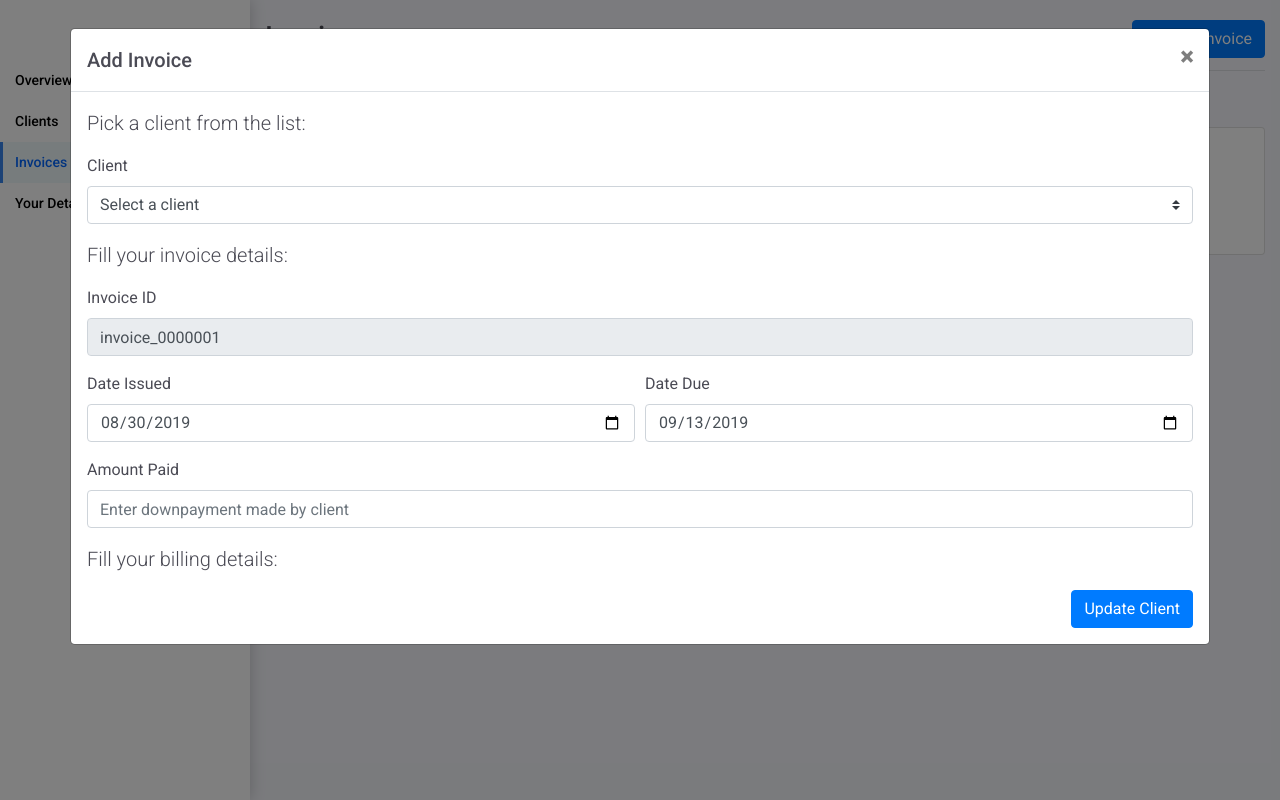
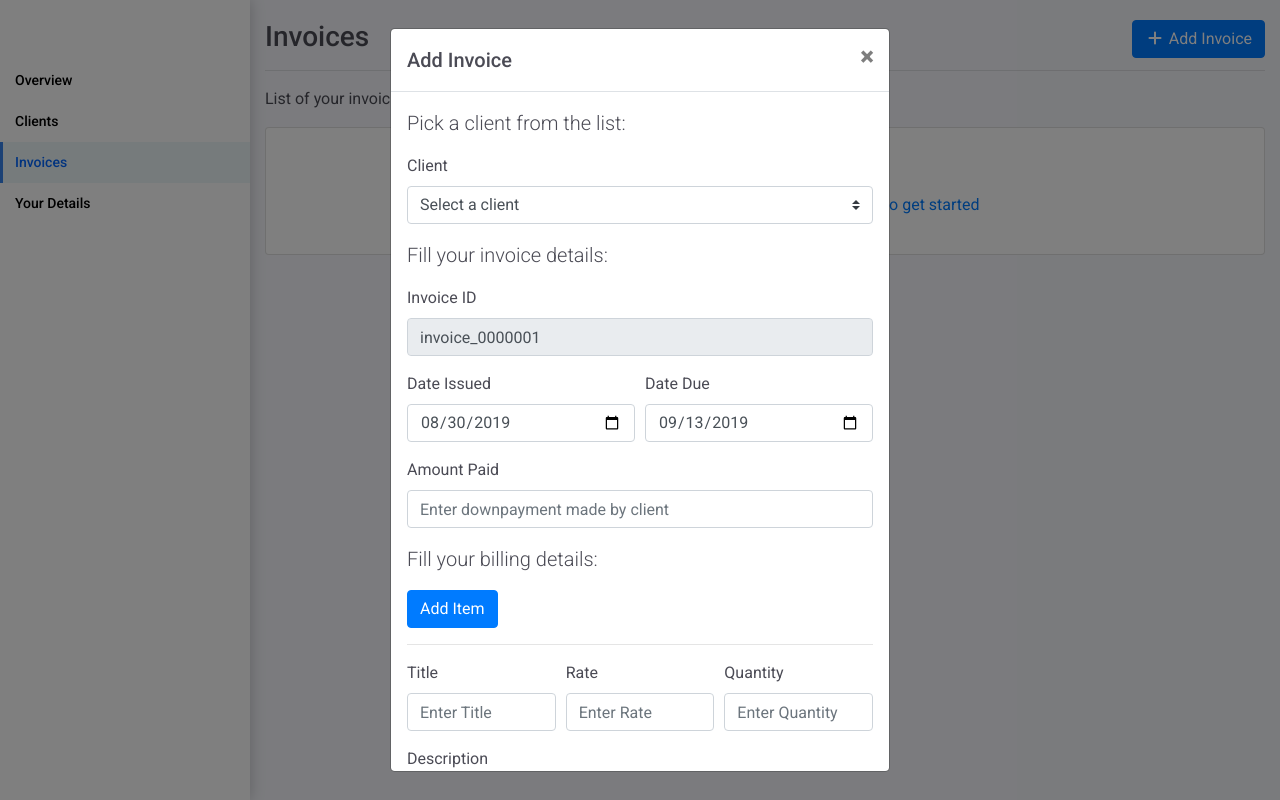
Before and after one commit to felixsusanto/SimpleInvoice, a React (Create React App) app: page /invoices in a window 1280 px wide. Both pictures are taken after a click on the element "Add Invoice". Built offline with nearby package versions, Linux system fonts and the light colour scheme; some icons are missing.

Commit message:
almost done

```diff
--- a/src/components/Modal/Modal.js
+++ b/src/components/Modal/Modal.js
@@ -18,8 +18,10 @@ const ModalWrapper = styled.div`
 `;
 
 const Modal = props => {
-  const { modalXl } = props;
-  const modalClass = modalXl ? "modal-xl" : "";
+  const { modalXl, modalScrollable } = props;
+  let modalClass = "";
+  if(modalXl) modalClass = "modal-xl";
+  if(modalScrollable) modalClass += " modal-dialog-scrollable";
   return (
     <ModalWrapper>
       <div className="shroud" />
--- a/src/pages/Invoices/Invoices.js
+++ b/src/pages/Invoices/Invoices.js
@@ -5,7 +5,6 @@ import stubs from "components/Template/stubs";
 import moment from "moment";
 import Modal from "components/Modal/Modal";
 import InvoicesForm from "./components/InvoicesForm";
-
 
 const Wrapper = styled.div`
   padding: 20px 0;
@@ -46,8 +45,12 @@ class Invoices extends React.PureComponent {
   };
 
   onCloseHandler = () => {
-    this.setState({modalOpen: false});
-  }
+    this.setState({ modalOpen: false });
+  };
+
+  formSubmitHandler = value => {
+    console.log(value);
+  };
 
   render() {
     return (
@@ -57,7 +60,7 @@ class Invoices extends React.PureComponent {
             <h3>
               <div
                 className="btn btn-primary float-right"
-                onClick={() => this.setState({modalOpen: true})}
+                onClick={() => this.setState({ modalOpen: true })}
               >
                 <i className="fas fa-plus fa-fw" /> Add Invoice
               </div>
@@ -68,13 +71,25 @@ class Invoices extends React.PureComponent {
             <ObjectTable data={[]} emptyComponent={<EmptyComponent />} />
           </div>
         </Wrapper>
-        {this.state.modalOpen &&
-          <Modal modalXl title="Add Invoice"
+        {this.state.modalOpen && (
+          <Modal
+            title="Add Invoice"
+            modalScrollable
             onCloseModal={this.onCloseHandler}
           >
-            <InvoicesForm />
+            <InvoicesForm
+              onSubmit={this.formSubmitHandler}
+              initialValues={{
+                dates: {
+                  issued: moment().format("YYYY-MM-DD"),
+                  due: moment()
+                    .add(14, "days")
+                    .format("YYYY-MM-DD")
+                }
+              }}
+            />
           </Modal>
-        }
+        )}
       </React.Fragment>
     );
   }
--- a/src/pages/Invoices/components/InvoicesForm.js
+++ b/src/pages/Invoices/components/InvoicesForm.js
@@ -1,10 +1,10 @@
 import React from "react";
-import { Field, reduxForm } from "redux-form";
+import { Field, FieldArray, reduxForm } from "redux-form";
 import { connect } from "react-redux";
 import { compose } from "redux";
-import { required } from "utilities/utils";
-import moment from "moment";
+import { required, formatNumberToString } from "utilities/utils";
 import { ConnectedAutoIdInvoice } from "components/AutoIdSerial";
+import _ from "lodash";
 
 const CustomSelect = props => {
   const { input, placeholder, options } = props;
@@ -27,14 +27,98 @@ const CustomSelect = props => {
 };
 
 const Datepicker = props => {
-  const { input, defaultValue } = props;
+  const { input } = props;
   return (
     <input
       className="form-control"
       type="date"
-      defaultValue={defaultValue}
+      value={input.value}
       onChange={input.onChange}
     />
+  );
+};
+
+const renderDetails = props => {
+  const { fields } = props;
+  if (_.isEmpty(fields)) fields.push({});
+  return (
+    <ul className="list-unstyled">
+      <li>
+        <div className="btn btn-primary" onClick={() => fields.push({})}>
+          Add Item
+        </div>
+      </li>
+      {fields.map((item, index) => {
+        return (
+          <li key={index}>
+            <hr />
+            <div className="form-row">
+              <div className="col">
+                <div className="form-group">
+                  <label>Title</label>
+                  <Field
+                    component="input"
+                    name={`${item}.title`}
+                    type="text"
+                    className="form-control"
+                    placeholder="Enter Title"
+                    validate={[required]}
+                  />
+                </div>
+              </div>
+              <div className="col">
+                <div className="form-group">
+                  <label>Rate</label>
+                  <Field
+                    component="input"
+                    name={`${item}.rate`}
+                    type="text"
+                    className="form-control"
+                    placeholder="Enter Rate"
+                    validate={[required]}
+                    format={formatNumberToString}
+                    parse={Number}
+                  />
+                </div>
+              </div>
+              <div className="col">
+                <div className="form-group">
+                  <label>Quantity</label>
+                  <Field
+                    component="input"
+                    name={`${item}.qty`}
+                    type="text"
+                    className="form-control"
+                    placeholder="Enter Quantity"
+                    validate={[required]}
+                    format={formatNumberToString}
+                    parse={Number}
+                  />
+                </div>
+              </div>
+            </div>
+            <div className="form-group">
+              <label>Description</label>
+              <Field
+                component="textarea"
+                name={`${item}.description`}
+                className="form-control"
+                placeholder="Enter Description"
+                validate={[required]}
+              />
+            </div>
+            {fields.length > 1 && (
+              <div
+                className="btn btn-danger"
+                onClick={() => fields.remove(index)}
+              >
+                Remove Item
+              </div>
+            )}
+          </li>
+        );
+      })}
+    </ul>
   );
 };
 
@@ -76,7 +160,6 @@ const InvoicesForm = props => {
               name="dates.issued"
               className="form-control"
               placeholder="Select a date"
-              defaultValue={moment().format("YYYY-MM-DD")}
               validate={[required]}
             />
           </div>
@@ -89,9 +172,6 @@ const InvoicesForm = props => {
               name="dates.due"
               className="form-control"
               placeholder="Select a date"
-              defaultValue={moment()
-                .add(14, "days")
-                .format("YYYY-MM-DD")}
               validate={[required]}
             />
           </div>
@@ -105,14 +185,12 @@ const InvoicesForm = props => {
           className="form-control"
           placeholder="Enter downpayment made by client"
           validate={[required]}
-          format={number => {
-            return typeof number === "undefined" ? "" : String(number);
-          }}
+          format={formatNumberToString}
           parse={Number}
         />
       </div>
       <p className="lead">Fill your billing details: </p>
-
+      <FieldArray name="invoice.details" component={renderDetails} />
       <div className="float-right">
         <button type="submit" className="btn btn-primary">
           {isUpdating === -1 ? "Add Client" : "Update Client"}
--- a/src/utilities/utils.js
+++ b/src/utilities/utils.js
@@ -1,2 +1,5 @@
 export const required = value =>
   value || typeof value === "number" ? undefined : "Required";
+export const formatNumberToString = number => {
+  return typeof number === "undefined" ? "" : String(number);
+};
```
